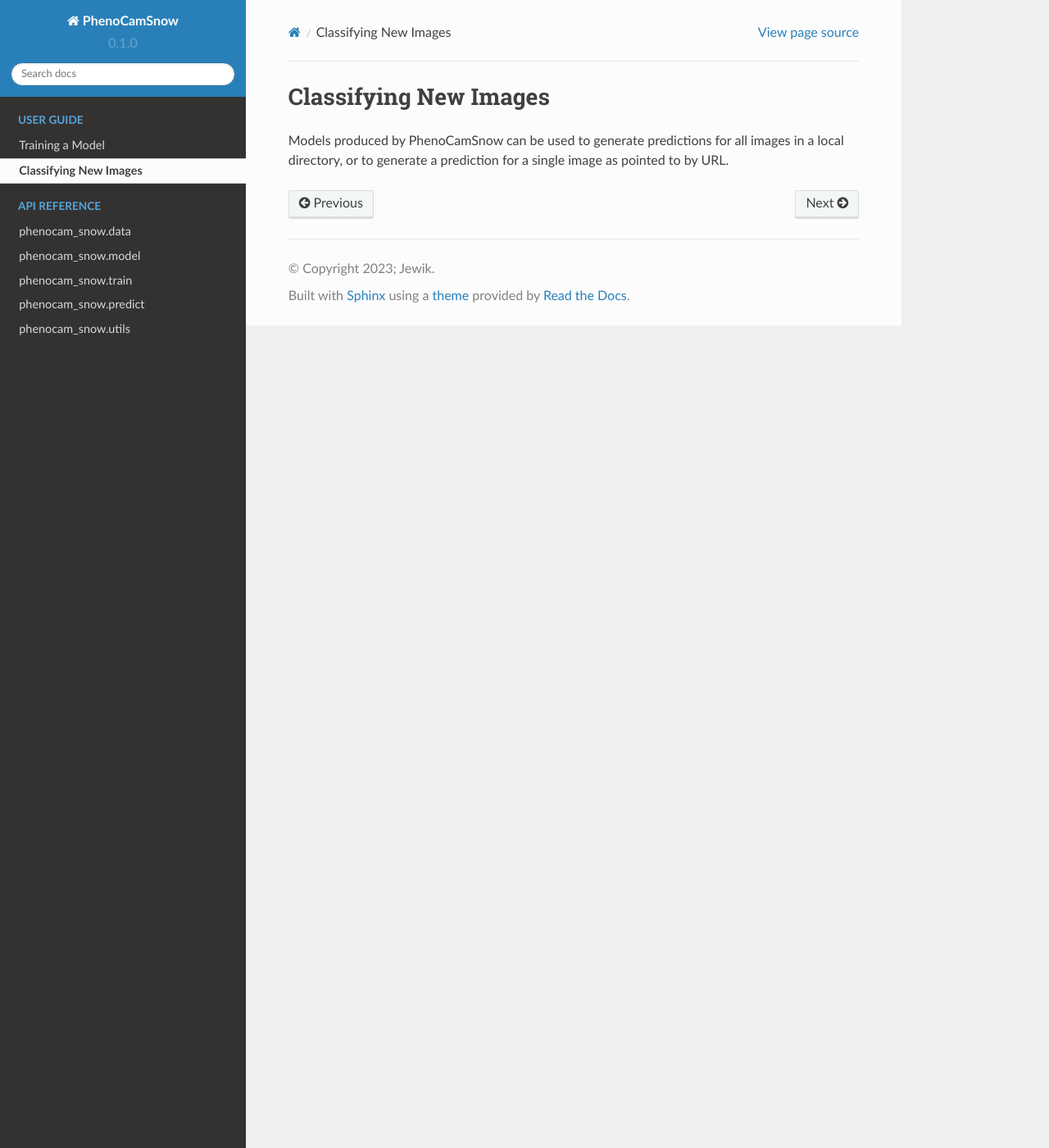
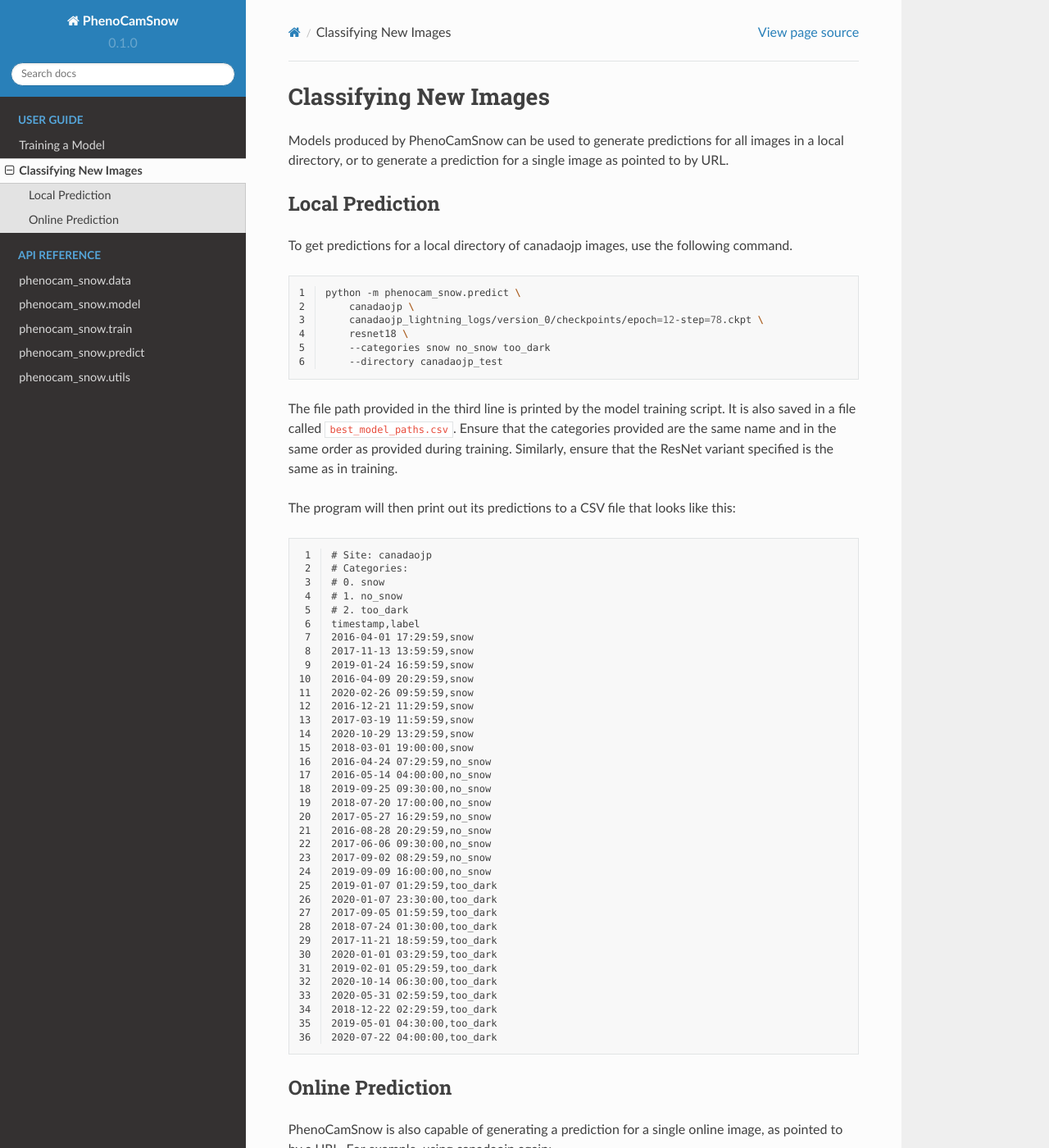
Before and after one commit to jasonjewik/PhenoCamSnow, a Sphinx documentation site: the page built from docs/source/user-guide/predict.rst, in a window 1280 px wide and 1400 px high. Shown: the whole window at 82% size. Built offline with Sphinx 7.4.7 and the Read the Docs theme 2.0.0, drawn with Linux system fonts in a browser that asks for light colours; some of the changed text lies outside the part shown.

Commit message:
Refactor code and squash bugs (#6)

```diff
--- a/docs/source/index.rst
+++ b/docs/source/index.rst
@@ -6,6 +6,12 @@
 named as such because it was originally designed for detecting the presence
 of snow in canadaOBS images. `Jason Jewik <https://jasonjewik.github.io/>`_
 is the maintainer.
+
+Installation
+------------
+.. code-block:: bash
+
+   pip install phenocam-snow
 
 .. toctree::
    :caption: User Guide
--- a/docs/source/user-guide/predict.rst
+++ b/docs/source/user-guide/predict.rst
@@ -3,3 +3,89 @@
 Models produced by PhenoCamSnow can be used to generate predictions for all
 images in a local directory, or to generate a prediction for a single image as
 pointed to by URL.
+
+Local Prediction
+----------------
+
+To get predictions for a local directory of canadaojp images, use the
+following command.
+
+.. code-block:: bash
+    :linenos:
+
+    python -m phenocam_snow.predict \
+        canadaojp \
+        canadaojp_lightning_logs/version_0/checkpoints/epoch=12-step=78.ckpt \
+        resnet18 \
+        --categories snow no_snow too_dark
+        --directory canadaojp_test
+
+The file path provided in the third line is printed by the model training
+script. It is also saved in a file called ``best_model_paths.csv``. Ensure that
+the categories provided are the same name and in the same order as provided
+during training. Similarly, ensure that the ResNet variant specified is the
+same as in training.
+
+The program will then print out its predictions to a CSV file that looks like
+this:
+
+.. code-block:: text
+    :linenos:
+
+    # Site: canadaojp
+    # Categories:
+    # 0. snow
+    # 1. no_snow
+    # 2. too_dark
+    timestamp,label
+    2016-04-01 17:29:59,snow
+    2017-11-13 13:59:59,snow
+    2019-01-24 16:59:59,snow
+    2016-04-09 20:29:59,snow
+    2020-02-26 09:59:59,snow
+    2016-12-21 11:29:59,snow
+    2017-03-19 11:59:59,snow
+    2020-10-29 13:29:59,snow
+    2018-03-01 19:00:00,snow
+    2016-04-24 07:29:59,no_snow
+    2016-05-14 04:00:00,no_snow
+    2019-09-25 09:30:00,no_snow
+    2018-07-20 17:00:00,no_snow
+    2017-05-27 16:29:59,no_snow
+    2016-08-28 20:29:59,no_snow
+    2017-06-06 09:30:00,no_snow
+    2017-09-02 08:29:59,no_snow
+    2019-09-09 16:00:00,no_snow
+    2019-01-07 01:29:59,too_dark
+    2020-01-07 23:30:00,too_dark
+    2017-09-05 01:59:59,too_dark
+    2018-07-24 01:30:00,too_dark
+    2017-11-21 18:59:59,too_dark
+    2020-01-01 03:29:59,too_dark
+    2019-02-01 05:29:59,too_dark
+    2020-10-14 06:30:00,too_dark
+    2020-05-31 02:59:59,too_dark
+    2018-12-22 02:29:59,too_dark
+    2019-05-01 04:30:00,too_dark
+    2020-07-22 04:00:00,too_dark
+
+Online Prediction
+-----------------
+
+PhenoCamSnow is also capable of generating a prediction for a single online
+image, as pointed to by a URL. For example, using canadaojp again:
+
+.. code-block:: bash
+    :linenos:
+
+    python -m phenocam_snow.predict \
+        canadaojp \
+        canadaojp_lightning_logs/version_0/checkpoints/epoch=12-step=78.ckpt \
+        resnet18 \
+        --categories snow no_snow too_dark
+        --url https://phenocam.nau.edu/data/latest/canadaojp.jpg
+
+The program will print its prediction to the console. E.g., ``no_snow``.
+
+If you have further questions, please raise an
+`issue on the GitHub repository <https://github.com/jasonjewik/PhenoCamSnow/issues/new/choose>`_.
```
Also changed, not shown: README.md (+14 -28 lines), docs/source/user-guide/train.rst (+57 -2 lines), 2 other files.
